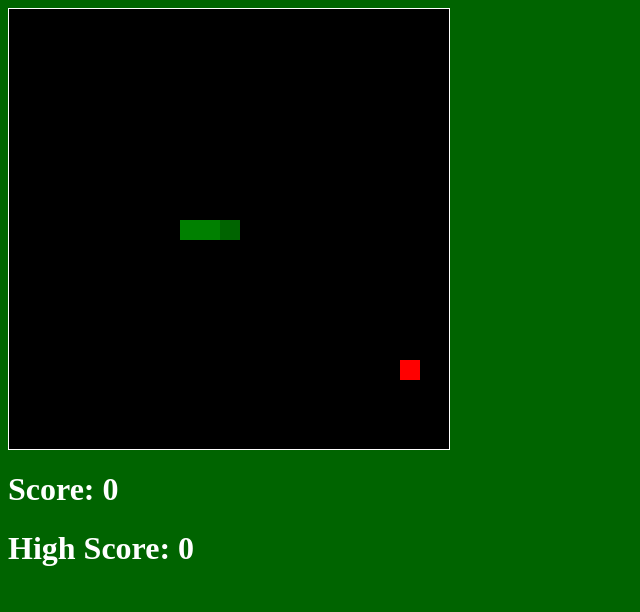
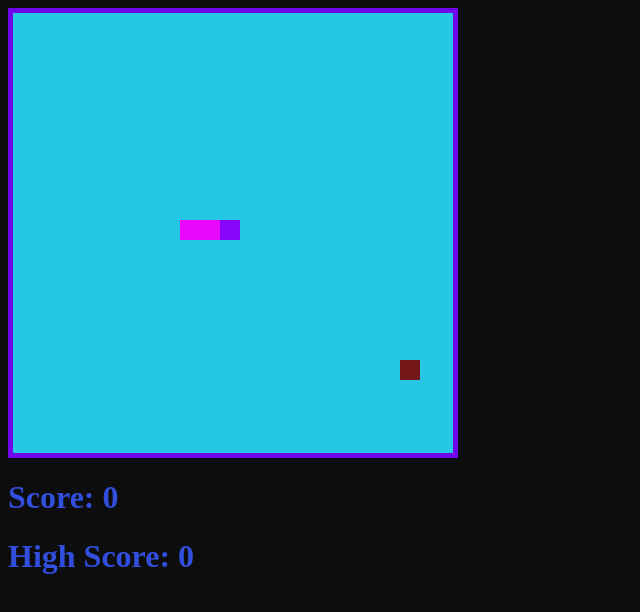
Before and after one commit to charmin70039-droid/charmin70039-droid.github.io, a plain HTML site: page asd-projects/snake/index.html in a window 1280 px wide. Shown: the whole page, without its empty margins (0-640 px from the left). Drawn offline with Linux system fonts and the light colour scheme.

Commit message:
Completed Snake game

```diff
--- a/asd-projects/snake/index.css
+++ b/asd-projects/snake/index.css
@@ -1,17 +1,17 @@
 
 body {
-  background-color: darkgreen;
+  background-color: rgb(13, 13, 13);
 }
 
 #board {
   width: 440px;
   height: 440px;
-  border: 1px solid white;
-  background-color: black;
+  border: 5px solid rgb(112, 4, 235);
+  background-color: rgb(38, 199, 228);
 }
 
 #score, #highScore {
-  color: white;
+  color: rgb(49, 78, 221);
 }
 
 .snake, .apple {
@@ -23,15 +23,15 @@ body {
 }
 
 .snake {
-  background-color: green;
+  background-color: rgb(233, 10, 253);
   z-index: 2;
 }
 
 #snake-head {
-  background-color: darkgreen;
+  background-color: rgb(136, 6, 249);
 }
 
 .apple {
-  background-color: red;
+  background-color: rgb(117, 23, 25);
   z-index: 1;
 }
--- a/asd-projects/snake/index.js
+++ b/asd-projects/snake/index.js
@@ -185,6 +185,17 @@ function hasHitWall() {
 
     HINT: What will the row and column of the snake's head be if this were the case?
   */
+if (snake.head.row > ROWS){
+    return true;
+}else if(snake.head.row < 0){
+    return true;
+}else if(snake.head.column < 0){
+  return true;
+}else if(snake.head.column > COLUMNS){
+  return true;
+}else{
+  return false;
+}
 
 
 
@@ -198,8 +209,9 @@ function hasCollidedWithApple() {
 
     HINT: Both the apple and the snake's head are aware of their own row and column
   */
-
-
+if(apple.row === snake.head.row && apple.column === snake.head.column){
+  return true;
+}else
 
   return false;
 }
@@ -227,12 +239,14 @@ function hasCollidedWithSnake() {
     HINT: Each part of the snake's body is stored in the snake.body Array. The
     head and each part of the snake's body also knows its own row and column.
   */
+for(var i = 1; i < snake.body.length; i++){
+  if(snake.body[i].row === snake.head.row && snake.body[i].column === snake.head.column){
 
-
-
-  return false;
+  return true;
+  }
 }
-
+return false;
+}
 function endGame() {
   // stop update function from running
   clearInterval(updateInterval);
@@ -367,7 +381,11 @@ function getRandomAvailablePosition() {
       not occupied by a snakeSquare in the snake's body. If it is then set
       spaceIsAvailable to false so that a new position is generated.
     */
-
+    for(var i = 0; i < snake.body.length; i++){
+      if(snake.body[i].row === randomPosition.row && snake.body[i].column === randomPosition.column){
+        spaceIsAvailable = false;
+      }
+    }
 
 
   }
@@ -382,7 +400,7 @@ function calculateHighScore() {
   if (score > highScore) {
     sessionStorage.setItem("highScore", score);
     highScore = score;
-    alert("New High Score!");
+    alert("New High Score! Yippe!");
   }
 
   return highScore;
```
